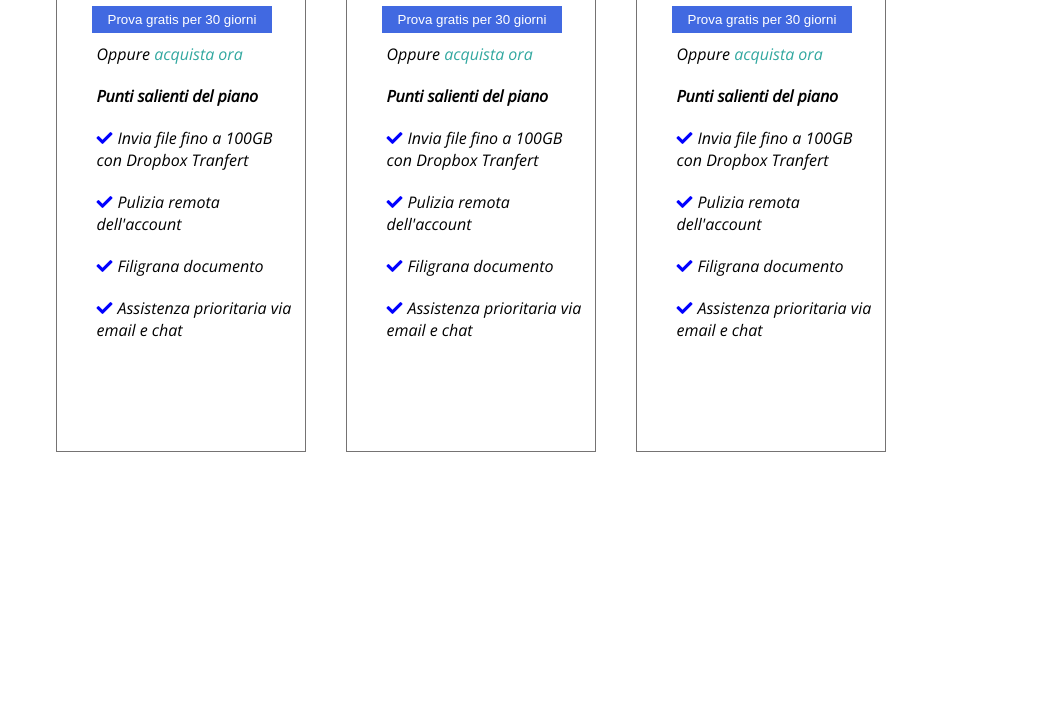
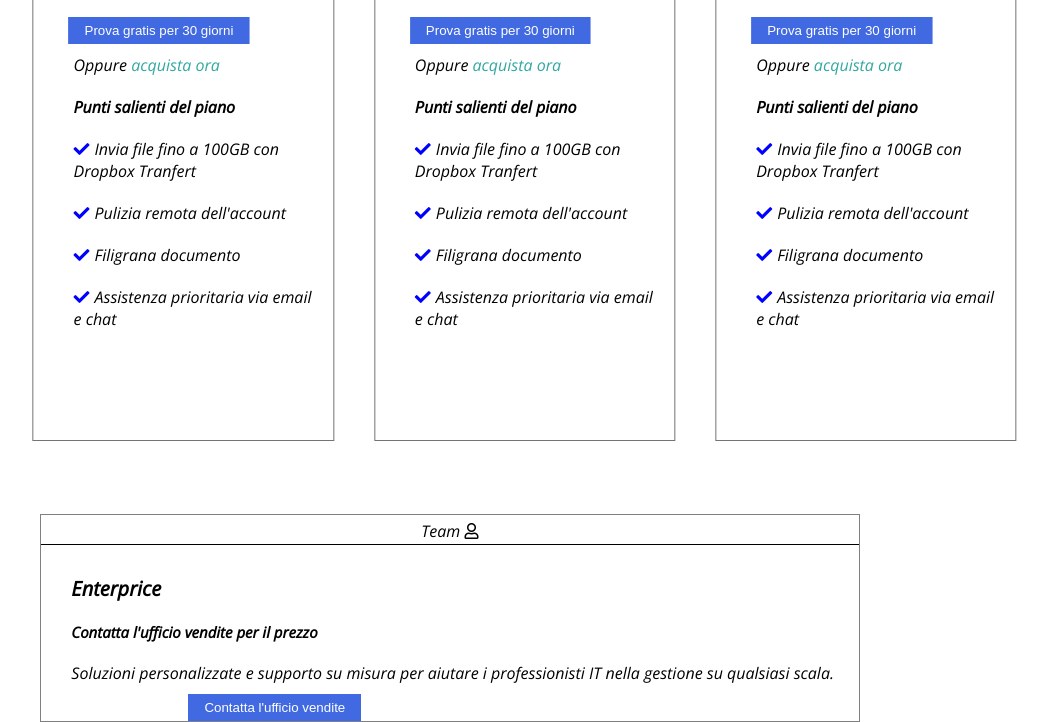
Before and after one commit to Jhon818/htmlcss-dropbox, a plain HTML site: page index.html in a window 1280 px wide. Shown: the part 1315-2037 px from the top of the page, without its empty margins (144-1192 px from the left). Before the commit the page ends 1771 px from the top, so only its background shows below. Drawn offline with nearby package versions, Linux system fonts and the light colour scheme.

Commit message:
col bottom

```diff
--- a/css/style.css
+++ b/css/style.css
@@ -171,10 +171,10 @@ div > span{
 
  .col{
      position: relative;
-     width: 250px;
+     width: calc(100% / 3 - 40px);
      background-color: white;
      top: 450px;
-     left: 35%;
+     left: 30%;
      transform: translate(-50% , -50%);
      margin: 20px;
      border: 1px solid rgba(117, 115, 115);
@@ -261,3 +261,48 @@ i.fas.fa-pen{
   text-decoration: none;
   color:#32a8a0;
 }
+
+/* container bottom */
+.container-bottom{
+    margin-top: 50px;
+    position: relative;
+    width: 100%;
+    height: 20vh;
+}
+
+.bottom{
+    margin-top: 30px;
+    width: 80%;
+    float: left;
+    border: 1px solid grey;
+}
+
+.bottom span{
+    width: 100%;
+    display: block;
+    margin-left: 20px;
+}
+
+
+.bottom span:nth-child(3){
+    font-size: 15px;
+    text-align: left;
+    font-weight: bold;
+}
+
+.bottom span:last-child{
+  width: 100%;
+}
+
+.bottom button{
+    position: relative;
+    float: left;
+    top: 0%;
+    right: 0%;
+    padding: 5px 15px 5px 15px;
+    background-color: royalblue;
+    border: 1px solid royalblue;
+    color: white;
+}
+
+/* terzo blocco */
--- a/index.html
+++ b/index.html
@@ -193,10 +193,32 @@ inizia la tua prova grautita
 
 </section>
 
+  <section class="container-bottom clearfix">
+
+<div class="bottom ">
+
+    <section class="head-symbol">
+
+        Team <i class="far fa-user"></i>
+
+    </section>
+
+    <span>Enterprice </span>
+    <span>Contatta l'ufficio vendite per il prezzo</span>
+    <span>Soluzioni personalizzate e supporto su misura per aiutare i professionisti IT nella gestione su qualsiasi scala.</span>
+
+    <div>
+
+        <button>Contatta l'ufficio vendite</button>
+
+     </div>
+</div>
 
 
+  </section>
+ </main>
 
- </main>
+ <!-- terzo blocco -->
 
 
 
```
